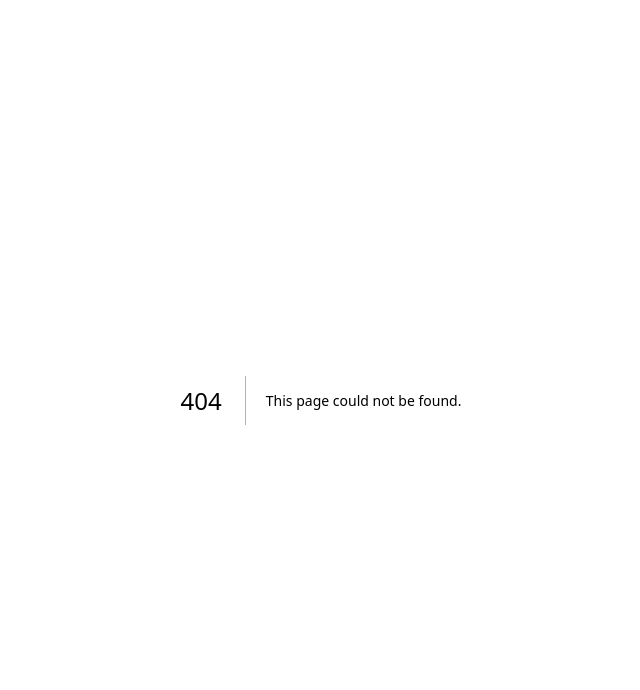
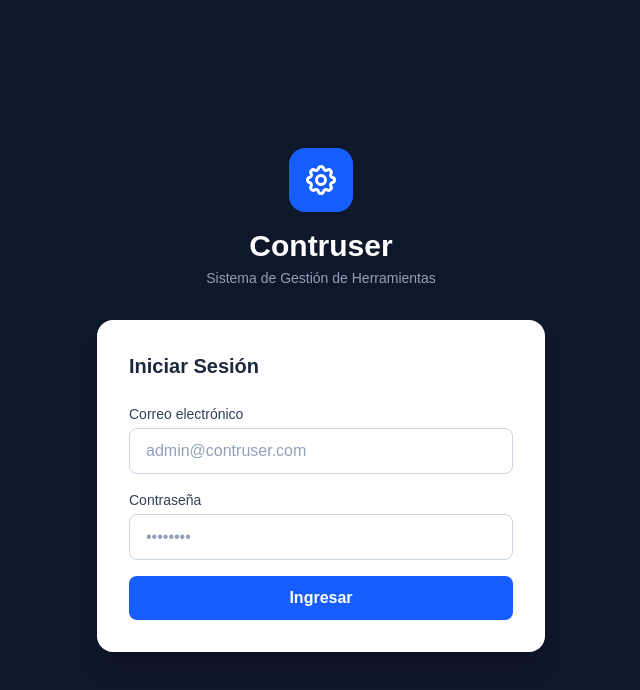
Before and after one commit to marlonyi/contruser-app, a Next.js app: page /login in a window 1280 px wide. Before the commit this address had no page. Shown: the top 690 px of the page, without its empty margins (319-959 px from the left). Built offline with nearby package versions, Linux system fonts and the light colour scheme.

Commit message:
feat(auth): pagina de inicio de sesion con formulario y validacion

```diff
--- /dev/null
+++ b/src/app/(auth)/login/page.tsx
@@ -0,0 +1,104 @@
+"use client";
+
+import { useState } from "react";
+import { useRouter } from "next/navigation";
+
+export default function LoginPage() {
+  const router = useRouter();
+  const [email, setEmail] = useState("");
+  const [password, setPassword] = useState("");
+  const [loading, setLoading] = useState(false);
+  const [error, setError] = useState("");
+
+  async function handleSubmit(e: React.FormEvent) {
+    e.preventDefault();
+    setError("");
+    setLoading(true);
+    try {
+      const res = await fetch("/api/auth/login", {
+        method: "POST",
+        headers: { "Content-Type": "application/json" },
+        body: JSON.stringify({ email, password }),
+      });
+      const data = await res.json();
+      if (!res.ok) {
+        setError(data.error || "Credenciales incorrectas");
+      } else {
+        router.push("/dashboard");
+      }
+    } catch {
+      setError("Error de conexión. Intente nuevamente.");
+    } finally {
+      setLoading(false);
+    }
+  }
+
+  return (
+    <div className="min-h-screen flex items-center justify-center bg-slate-900">
+      <div className="w-full max-w-md">
+        {/* Logo / Título */}
+        <div className="text-center mb-8">
+          <div className="inline-flex items-center justify-center w-16 h-16 bg-blue-600 rounded-2xl mb-4">
+            <svg className="w-9 h-9 text-white" fill="none" stroke="currentColor" viewBox="0 0 24 24">
+              <path strokeLinecap="round" strokeLinejoin="round" strokeWidth={2}
+                d="M10.325 4.317c.426-1.756 2.924-1.756 3.35 0a1.724 1.724 0 002.573 1.066c1.543-.94 3.31.826 2.37 2.37a1.724 1.724 0 001.065 2.572c1.756.426 1.756 2.924 0 3.35a1.724 1.724 0 00-1.066 2.573c.94 1.543-.826 3.31-2.37 2.37a1.724 1.724 0 00-2.572 1.065c-.426 1.756-2.924 1.756-3.35 0a1.724 1.724 0 00-2.573-1.066c-1.543.94-3.31-.826-2.37-2.37a1.724 1.724 0 00-1.065-2.572c-1.756-.426-1.756-2.924 0-3.35a1.724 1.724 0 001.066-2.573c-.94-1.543.826-3.31 2.37-2.37.996.608 2.296.07 2.572-1.065z"
+              />
+              <path strokeLinecap="round" strokeLinejoin="round" strokeWidth={2}
+                d="M15 12a3 3 0 11-6 0 3 3 0 016 0z"
+              />
+            </svg>
+          </div>
+          <h1 className="text-3xl font-bold text-white">Contruser</h1>
+          <p className="text-slate-400 mt-1 text-sm">Sistema de Gestión de Herramientas</p>
+        </div>
+
+        {/* Formulario */}
+        <div className="bg-white rounded-2xl shadow-xl p-8">
+          <h2 className="text-xl font-semibold text-slate-800 mb-6">Iniciar Sesión</h2>
+          <form onSubmit={handleSubmit} className="space-y-4">
+            <div>
+              <label className="block text-sm font-medium text-slate-700 mb-1">
+                Correo electrónico
+              </label>
+              <input
+                type="email"
+                required
+                value={email}
+                onChange={(e) => setEmail(e.target.value)}
+                placeholder="admin@contruser.com"
+                className="w-full px-4 py-2.5 rounded-lg border border-slate-300 text-slate-800 placeholder-slate-400 focus:outline-none focus:ring-2 focus:ring-blue-500 focus:border-transparent transition"
+              />
+            </div>
+            <div>
+              <label className="block text-sm font-medium text-slate-700 mb-1">
+                Contraseña
+              </label>
+              <input
+                type="password"
+                required
+                value={password}
+                onChange={(e) => setPassword(e.target.value)}
+                placeholder="••••••••"
+                className="w-full px-4 py-2.5 rounded-lg border border-slate-300 text-slate-800 placeholder-slate-400 focus:outline-none focus:ring-2 focus:ring-blue-500 focus:border-transparent transition"
+              />
+            </div>
+
+            {error && (
+              <div className="bg-red-50 border border-red-200 text-red-700 text-sm rounded-lg px-4 py-2.5">
+                {error}
+              </div>
+            )}
+
+            <button
+              type="submit"
+              disabled={loading}
+              className="w-full bg-blue-600 hover:bg-blue-700 disabled:bg-blue-400 text-white font-semibold py-2.5 rounded-lg transition focus:outline-none focus:ring-2 focus:ring-blue-500 focus:ring-offset-2"
+            >
+              {loading ? "Ingresando..." : "Ingresar"}
+            </button>
+          </form>
+        </div>
+      </div>
+    </div>
+  );
+}
```
